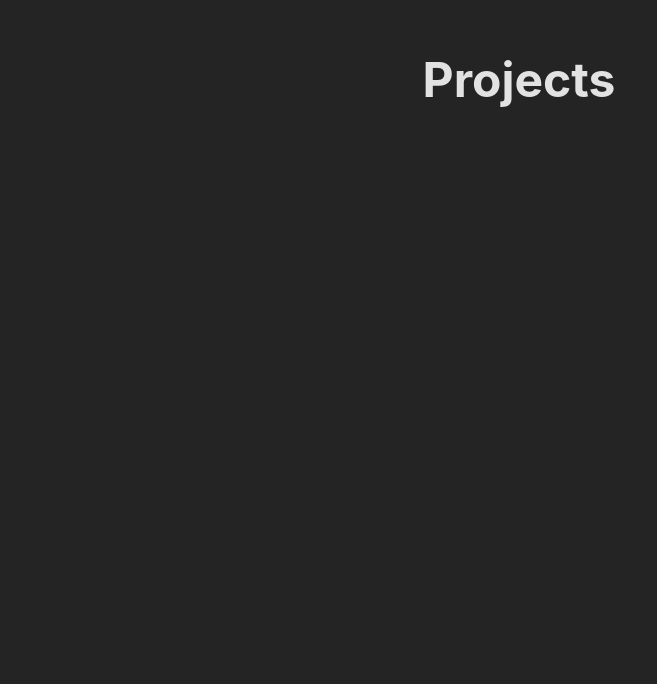
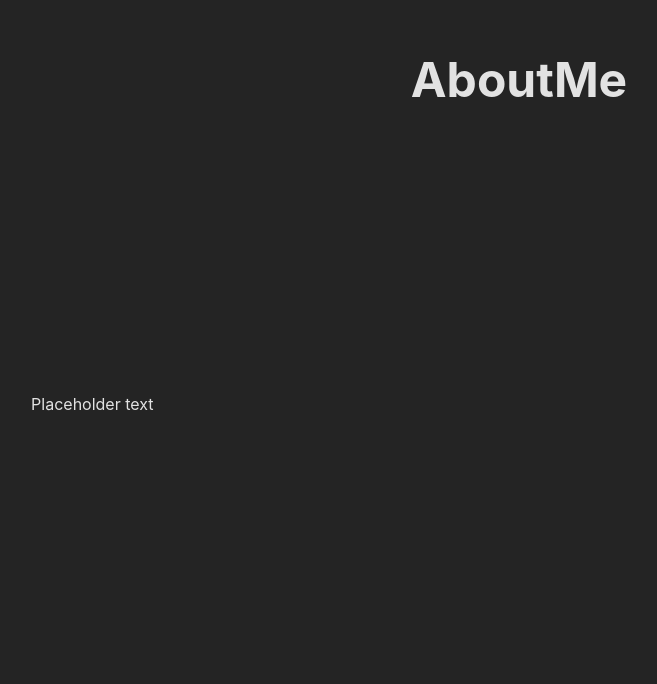
Before and after one commit to MaloSunce/ReactDemo, a React (Vite) app in the folder ReactDemo/: page / in a window 1280 px wide. Shown: the part 1596-2280 px from the top of the page, without its empty margins (121-778 px from the left). Built offline with nearby package versions, Linux system fonts and the light colour scheme.

Commit message:
update: scale nav-text on hover

```diff
--- a/ReactDemo/src/App.jsx
+++ b/ReactDemo/src/App.jsx
@@ -3,6 +3,7 @@ import {useEffect, useState} from "react";
 import Header from './header-footer/Header.jsx'
 import Footer from './header-footer/Footer.jsx'
 import Skills from './content/Skills.jsx'
+import AboutMe from './content/AboutMe.jsx'
 import Projects from "./content/Projects.jsx";
 
 import ToTopIcon from "./assets/sun_white.png";
@@ -49,6 +50,7 @@ function App() {
 
             <Header/>
             <Skills/>
+            <AboutMe/>
             <Projects/>
             <Footer/>
         </div>
--- /dev/null
+++ b/ReactDemo/src/content/AboutMe.css
@@ -0,0 +1,16 @@
+.AboutMe {
+    display: grid;
+    grid-template-areas:
+        "Title Title Title"
+        "Subtitles Subtitles Subtitles"
+        "SkillList SkillList SkillList";
+    grid-template-columns: repeat(3, 1fr);
+    grid-template-rows: 1fr 1fr 1fr;
+    justify-content: center;
+    text-align: center;
+    height: 100vh;
+}
+
+p {
+    align-self: center;
+}
--- /dev/null
+++ b/ReactDemo/src/content/AboutMe.jsx
@@ -0,0 +1,11 @@
+import './AboutMe.css'
+function AboutMe() {
+    return(
+        <div className="AboutMe">
+            <h2 className="Title">AboutMe</h2>
+            <p>Placeholder text</p>
+        </div>
+    );
+}
+
+export default AboutMe
--- a/ReactDemo/src/header-footer/Header.css
+++ b/ReactDemo/src/header-footer/Header.css
@@ -30,6 +30,14 @@ h1 {
     font-size: 1.2em;
 }
 
+.Nav a {
+    transition: transform 0.2s;
+}
+
+.Nav a:hover {
+    transform: scale(1.25);
+}
+
 .IconContainer {
     display: flex;
     gap: 1.7em;
--- a/ReactDemo/src/header-footer/Header.jsx
+++ b/ReactDemo/src/header-footer/Header.jsx
@@ -17,11 +17,11 @@ function Header() {
                 <a href="#">Contact</a>
 
                 <div className="IconContainer">
-                    <a href="https://github.com/MaloSunce?tab=repositories">
+                    <a href="https://github.com/MaloSunce?tab=repositories" target="_blank">
                         <img className="Icons" src={GitHubLogo} alt="GitHub logo"></img>
                         {/*<dir className="Logo"><img src="../assets/sun.png" alt="Sun Icon"> </img></dir>*/}
                     </a>
-                    <a href="https://www.linkedin.com/in/sara-djordjevic-2b0ab925b/">
+                    <a href="https://www.linkedin.com/in/sara-djordjevic-2b0ab925b/" target="_blank">
                         <img className="Icons" src={LinkedInLogo} alt="LinkedIn logo"></img>
                         {/*<a href="https://www.flaticon.com/free-icons/brightness" title="brightness icons">Brightness icons created by Cap Cool - Flaticon</a>*/}
                     </a>
```
